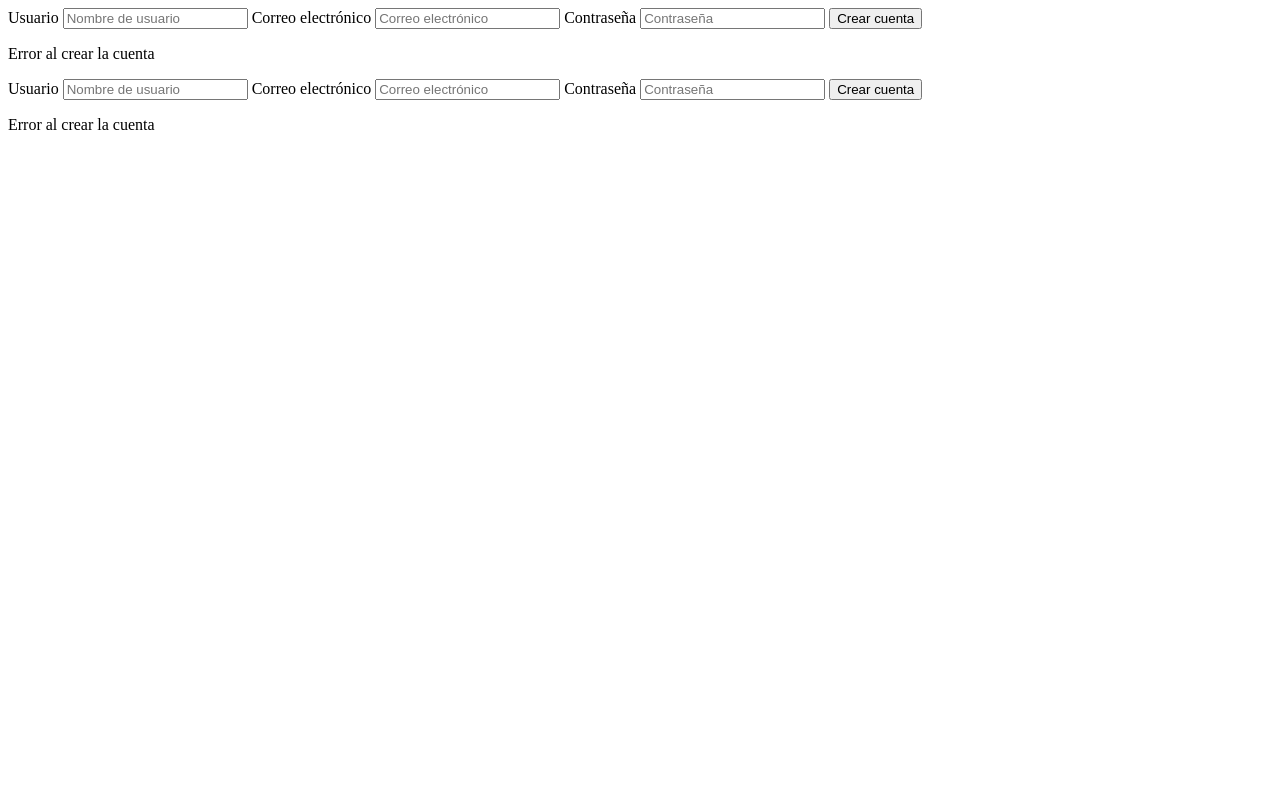
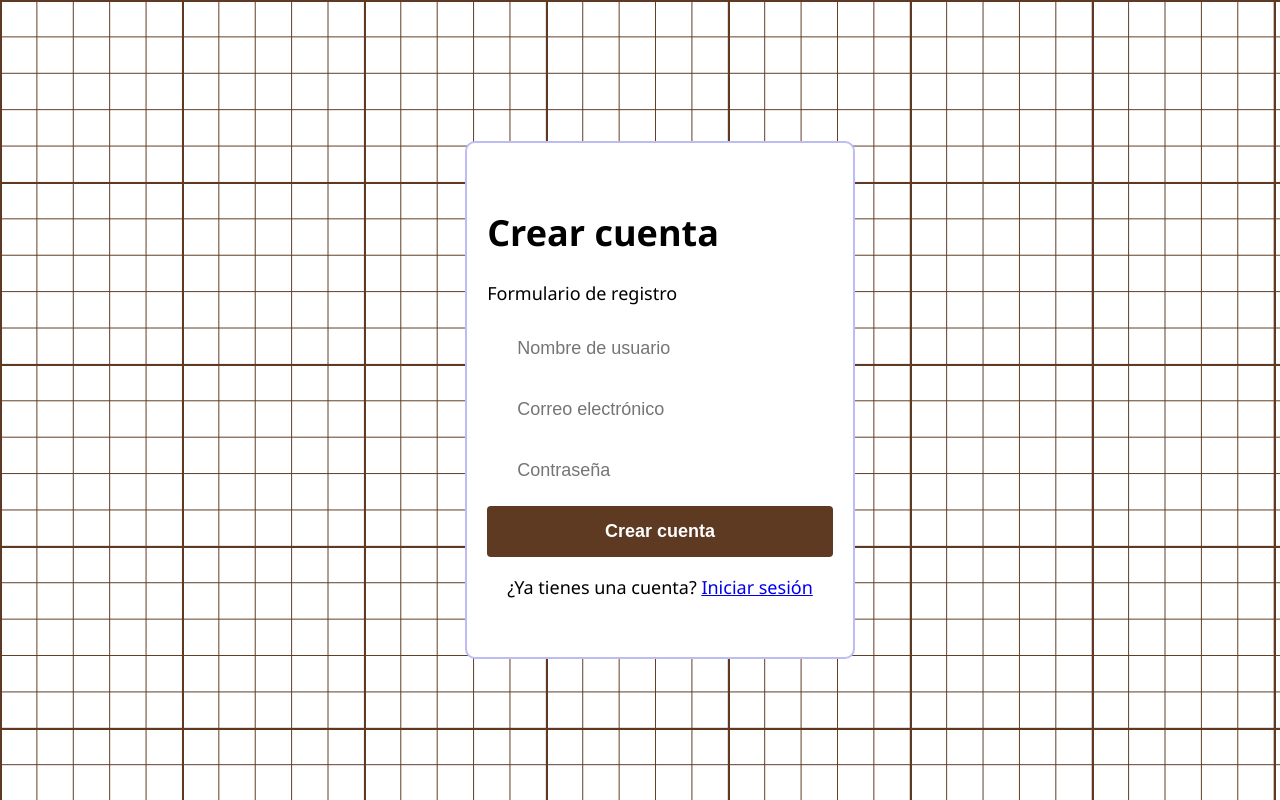
Before and after one commit to aadaribus/my-backback, a website: page app/page/register.html in a window 1280 px wide. Drawn offline with Linux system fonts and the light colour scheme.

```diff
--- a/app/page/register.html
+++ b/app/page/register.html
@@ -1,3 +1,17 @@
+<!DOCTYPE html>
+<html lang="es">
+<head>
+  <meta charset="UTF-8">
+  <meta name="viewport" content="width=device-width, initial-scale=1.0">
+  <title>Registrar</title>
+  <link rel="stylesheet" href="/style.css">
+  <script src="register.js" defer></script>
+</head>
+<body>
+  <main>
+    <div class="form-container">
+      <h1>Crear cuenta</h1>
+      <p>Formulario de registro</p>
       <form id="register-form">
         <label class="sr-only" for="user">Usuario</label>
         <input type="text" id="user" name="username" placeholder="Nombre de usuario" required>
@@ -20,25 +34,8 @@
         <button type="submit">Crear cuenta</button>
         <p class="error escondido">Error al crear la cuenta</p>
       </form>
-<form id="register-form">
-  <label class="sr-only" for="user">Usuario</label>
-  <input type="text" id="user" name="username" placeholder="Nombre de usuario" required>
-
-  <label class="sr-only" for="email">Correo electrónico</label>
-  <input type="email" id="email" name="email" placeholder="Correo electrónico" required>
-
-  <label class="sr-only" for="password">Contraseña</label>
-  <input type="password" id="password" name="password" placeholder="Contraseña" required>
-
-  <!-- Opcional: campo de rol -->
-  <!--
-  <label for="role">Rol</label>
-  <select id="role" name="role">
-    <option value="user" selected>Usuario</option>
-    <option value="admin">Administrador</option>
-  </select>
-  -->
-
-  <button type="submit">Crear cuenta</button>
-  <p class="error escondido">Error al crear la cuenta</p>
-</form>
+      <p>¿Ya tienes una cuenta? <a href="/">Iniciar sesión</a></p>
+    </div>
+  </main>
+</body>
+</html>
```
Lines whose indentation alone changed are shown as unchanged.
